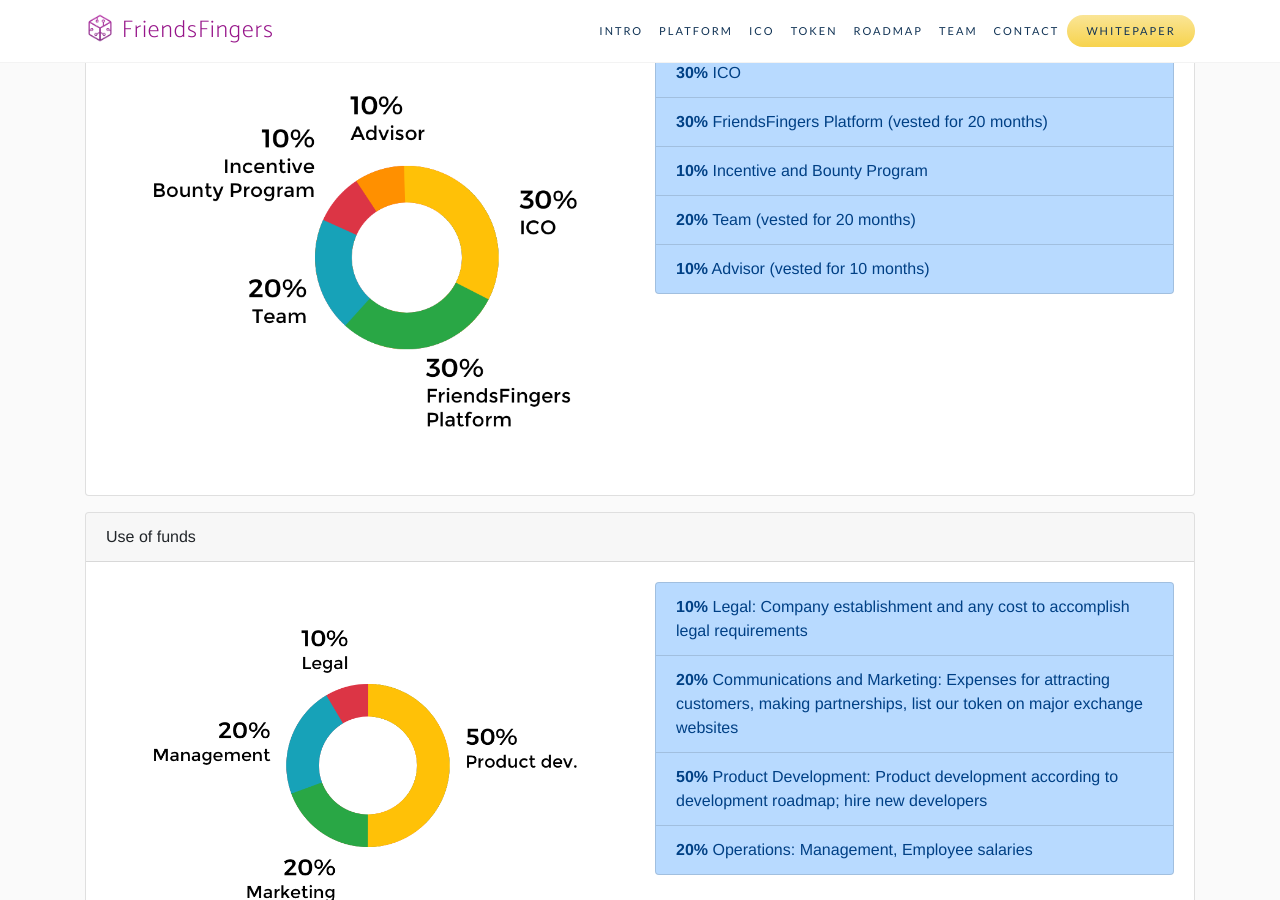
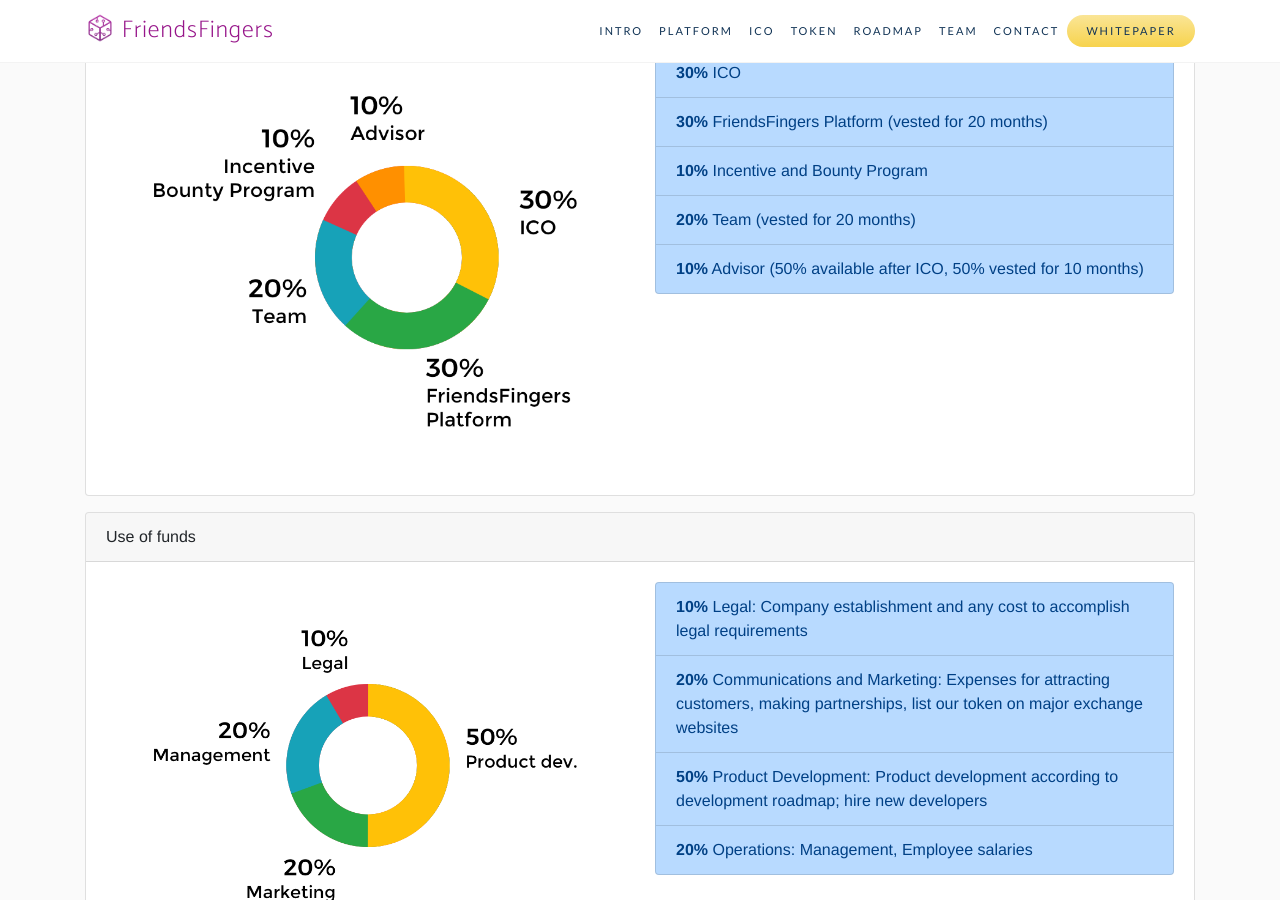
Before and after one commit to FriendsFingers/friendsfingers.github.io, a Jekyll site: the page built from whitepaper.html, in a window 1280 px wide and 900 px high, scrolled down 9594 px. Built offline with Jekyll 4.4.1, drawn with Linux system fonts in a browser that asks for light colours; some web fonts are replaced; comment, search, counter and statistics services are not loaded.

Commit message:
updated images

```diff
--- a/whitepaper.html
+++ b/whitepaper.html
@@ -223,7 +223,7 @@ permalink: whitepaper
                             <li class="list-group-item list-group-item-primary"><b>30%</b> FriendsFingers Platform (vested for 20 months)</li>
                             <li class="list-group-item list-group-item-primary"><b>10%</b> Incentive and Bounty Program</li>
                             <li class="list-group-item list-group-item-primary"><b>20%</b> Team (vested for 20 months)</li>
-                            <li class="list-group-item list-group-item-primary"><b>10%</b> Advisor (vested for 10 months)</li>
+                            <li class="list-group-item list-group-item-primary"><b>10%</b> Advisor (50% available after ICO, 50% vested for 10 months)</li>
                         </ul>
                     </div>
                 </div>
```
Also changed, not shown: img/brand-resources/diagram_friendsfingers.png, img/brand-resources/diagram_friendsfingers_mobile.png, img/logo/shaka-token-28x28.png (added).
